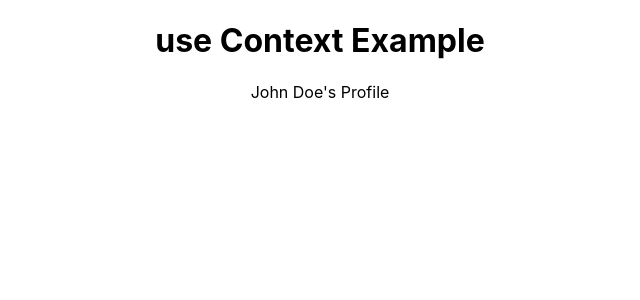
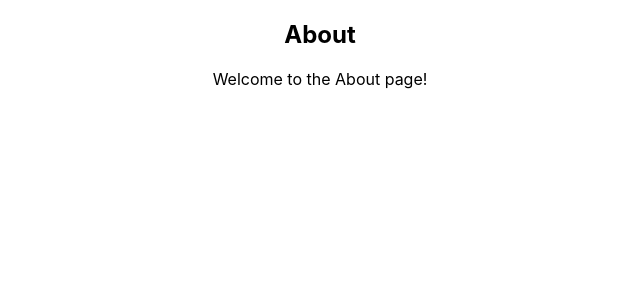
Before and after one commit to CodeCraftersGPT/ReactJSTutorial, a React (Create React App) app: page /about in a window 1280 px wide. Shown: the top 300 px of the page, without its empty margins (320-960 px from the left). Built offline with nearby package versions, Linux system fonts and the light colour scheme.

Commit message:
24_react_router_basic

```diff
--- a/package.json
+++ b/package.json
@@ -9,6 +9,7 @@
     "axios": "^1.5.0",
     "react": "^18.2.0",
     "react-dom": "^18.2.0",
+    "react-router-dom": "^6.15.0",
     "react-scripts": "5.0.1",
     "web-vitals": "^2.1.4"
   },
--- a/src/App.js
+++ b/src/App.js
@@ -1,6 +1,12 @@
 import logo from './logo.svg';
 import './App.css';
-import UserProvider, { UserProfile } from './components/useContextExample/UserProvider';
+import { Routes,Route } from 'react-router-dom';
+import Home from './components/Routing/Home';
+import About from './components/Routing/About';
+// import ThemeProvider, { ThemeProfile } from './components/useContextExample/UserProvider';
+// // import UserProvider, { UserProfile } from './components/useContextExample/UserProvider';
+
+
 
 
 
@@ -9,12 +15,17 @@ import UserProvider, { UserProfile } from './components/useContextExample/UserPr
 function App() {
   return (
     <div className="App" >
-      <UserProvider>
+      <Routes>
+         <Route path="/" element={<Home />} />
+         <Route path="/about" element={<About />} />
+      </Routes>
+      {/* <ThemeProvider>
       <div className="App">
         <h1>use Context Example</h1>
-        <UserProfile />
+        <ThemeProfile />
       </div>
-      </UserProvider>
+      </ThemeProvider> */}
+
     </div>
   );
 }
--- /dev/null
+++ b/src/components/Routing/About.js
@@ -0,0 +1,13 @@
+// src/components/Home.js
+import React from 'react';
+
+function About() {
+  return (
+    <div>
+      <h2>About</h2>
+      <p>Welcome to the About page!</p>
+    </div>
+  );
+}
+
+export default About;
--- /dev/null
+++ b/src/components/Routing/Home.js
@@ -0,0 +1,13 @@
+// src/components/Home.js
+import React from 'react';
+
+function Home() {
+  return (
+    <div>
+      <h2>Home</h2>
+      <p>Welcome to the home page!</p>
+    </div>
+  );
+}
+
+export default Home;
--- a/src/index.js
+++ b/src/index.js
@@ -4,10 +4,14 @@ import './index.css';
 import App from './App';
 import reportWebVitals from './reportWebVitals';
 
+import { BrowserRouter as Router, Route, Link, Switch } from 'react-router-dom';
+
 const root = ReactDOM.createRoot(document.getElementById('root'));
 root.render(
   <React.StrictMode>
+    <Router>
     <App />
+    </Router>
   </React.StrictMode>
 );
 
```
Also changed, not shown: 1 other file (tests, documents, lock files or other folders).
